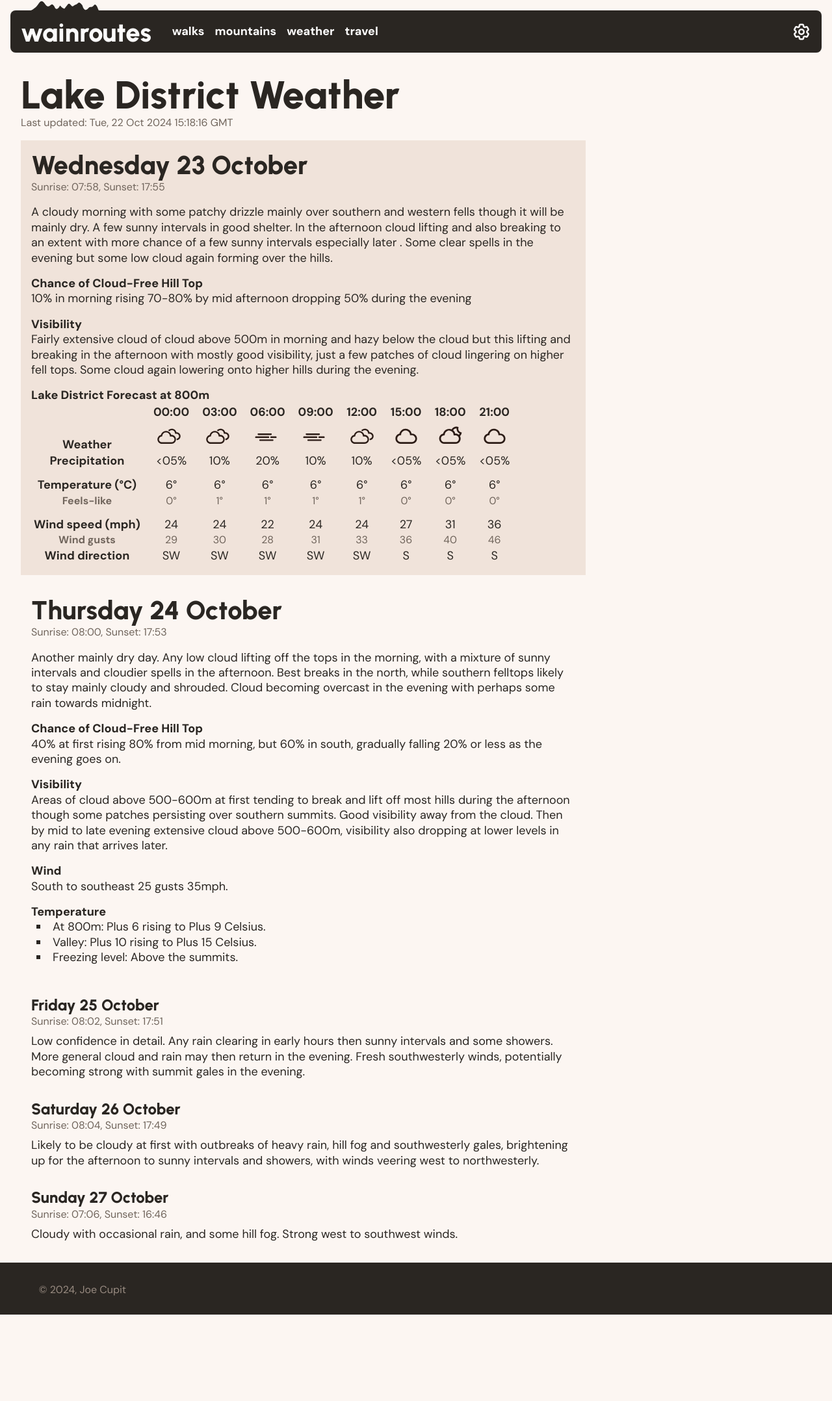
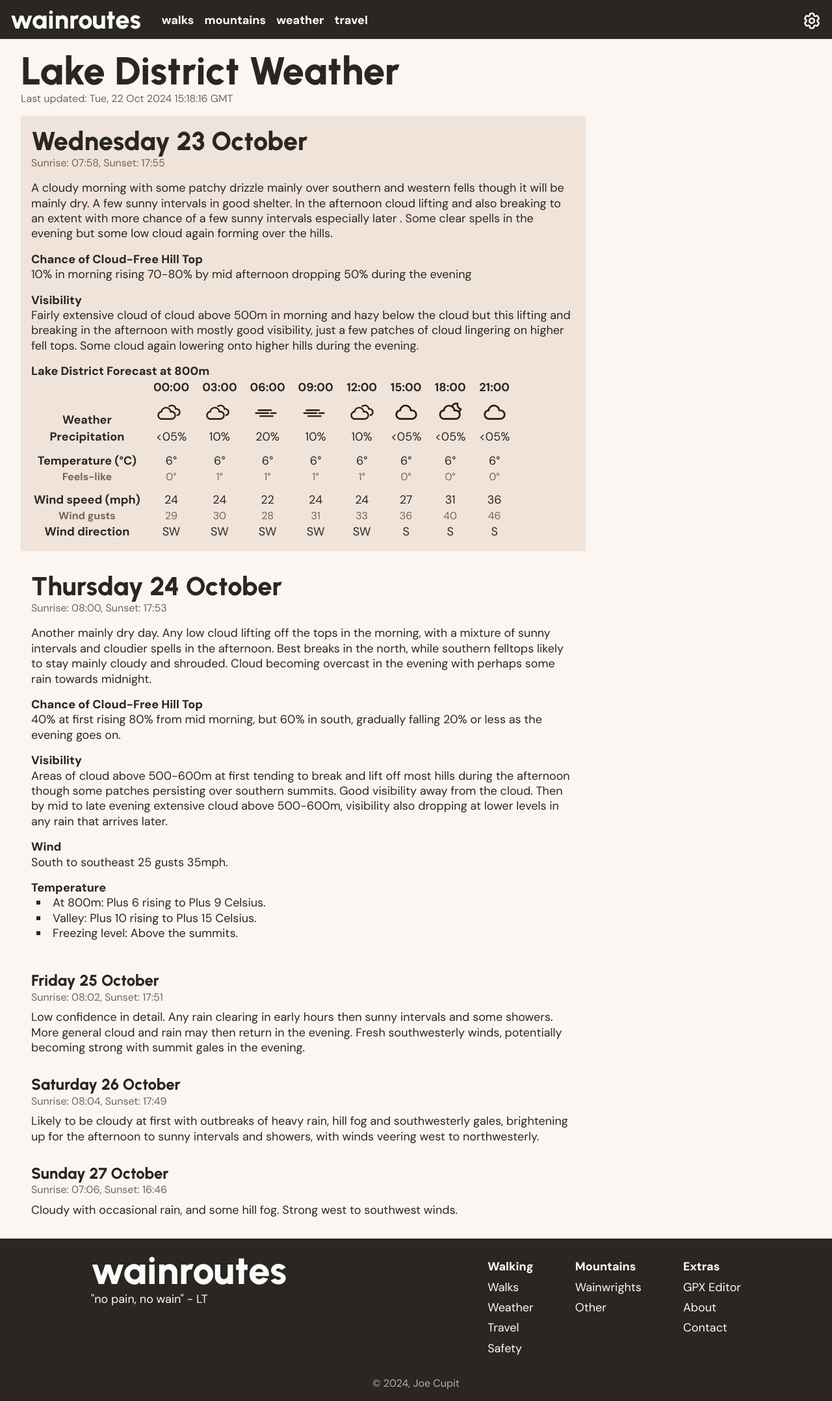
Before and after one commit to joe-cupit/wainroutes, a React (Create React App) app: page /weather in a window 1280 px wide. Shown: the whole page at 65% size. Before the commit the page ends 2023 px from the top, so only its background shows below. Built offline with nearby package versions, Linux system fonts and the light colour scheme; a web font is replaced by a local one.

Commit message:
Change navbar and footer to use default styling

```diff
--- a/src/App.css
+++ b/src/App.css
@@ -41,6 +41,9 @@ footer {
     [content-end]
       minmax(var(--section-padding), 1fr)
     [full-width-end];
+}
+header {
+  --section-padding: 1rem;
 }
 section > *,
 header > *,
@@ -135,6 +138,10 @@ p {
   font-size: var(--fs-300);
 }
 
+.bold {
+  font-weight: var(--fw-bold);
+}
+
 
 .button {
   --_button-color: var(--clr-white-400);
--- a/src/App.jsx
+++ b/src/App.jsx
@@ -3,7 +3,7 @@ import './App.css';
 import { useEffect } from 'react';
 import { Routes, Route, Navigate, useLocation } from 'react-router-dom';
 
-import { Navbar } from './components/navbar';
+import { Navbar } from './components/Navbar';
 import Footer from './components/Footer';
 import { NotFoundPage } from './pages/error/notfound';
 
--- a/src/components/Footer.css
+++ b/src/components/Footer.css
@@ -1,18 +1,27 @@
-.footer {
-  min-height: 5rem;
-  padding-block-start: 2rem;
-  padding-inline: 1rem;
+footer {
+  padding-block: var(--gap-400);
 
   color: var(--clr-white-400);
   background: var(--clr-black-400);
 }
 
-.footer_container {
-  width: min(1300px, 98%);
-  margin-inline: auto;
+.footer-container {
+  width: min(100%, 1000px);
+  padding-block-end: var(--gap-400);
 }
 
-.footer_copywright {
-  font-size: var(--fs-300);
-  color: var(--clr-black-200);
+.footer-links {
+  gap: var(--gap-700);
+  padding-block-start: var(--gap-400);
 }
+.footer-links a:hover {
+  text-decoration: underline;
+}
+.footer-list {
+  list-style: none;
+  gap: var(--gap-300);
+}
+
+footer .secondary-text {
+  color: var(--clr-black-100);
+}
--- a/src/components/Footer.jsx
+++ b/src/components/Footer.jsx
@@ -1,13 +1,43 @@
+import { Link } from "react-router-dom";
 import "./Footer.css";
 
 
 export default function Footer() {
   return (
-    <footer className="footer">
-      <div className="footer_container">
-        <div className="footer_copywright">&copy; 2024, Joe Cupit</div>
+    <footer>
+      <div className="flex-column align-center">
+        <div className="flex-row justify-apart footer-container">
+          <div>
+            <h6 className="title">wainroutes</h6>
+            <p>"no pain, no wain" - LT</p>
+          </div>
+
+          <div className="flex-row footer-links">
+            <ul className="flex-column footer-list">
+              <li className="bold">Walking</li>
+              <li><Link to="/walks">Walks</Link></li>
+              <li><Link to="/weather">Weather</Link></li>
+              <li><Link to="/travel">Travel</Link></li>
+              <li><Link to="/safety">Safety</Link></li>
+            </ul>
+
+            <ul className="flex-column footer-list">
+              <li className="bold">Mountains</li>
+              <li><Link to="/mountains">Wainwrights</Link></li>
+              <li><Link to="/other">Other</Link></li>
+            </ul>
+
+            <ul className="flex-column footer-list">
+              <li className="bold">Extras</li>
+              <li><Link to="/editor">GPX Editor</Link></li>
+              <li><Link to="/about">About</Link></li>
+              <li><Link to="/contact">Contact</Link></li>
+            </ul>
+          </div>
+        </div>
+
+        <p className="secondary-text">&copy; 2024, Joe Cupit</p>
       </div>
-
     </footer>
   )
 }
--- a/src/components/navbar.css
+++ b/src/components/navbar.css
@@ -1,144 +1,89 @@
 .navbar {
-  --_navbar-margin: 1rem;
-
-  display: flex;
-  gap: 1rem;
-  justify-content: space-between;
-  align-items: center;
-
   position: sticky;
-  top: var(--_navbar-margin);
+  top: 0;
+  isolation: isolate;
   z-index: calc(infinity);
 
-  width: min(1350px, 100% - (var(--_navbar-margin)*2));
-  margin: var(--_navbar-margin);
-  margin-inline: auto;
-  padding: 0.6rem 1rem;
-
-  border-radius: 0.5rem;
+  padding-block: var(--gap-300) var(--gap-200);
 
   font-weight: var(--fw-bold);
-
   color: var(--clr-white-400);
   background: var(--clr-black-400);
-
-  isolation: isolate;
 }
 
-.navbar-mountains {
-  position: absolute;
-  bottom: 97%;
-  left: 0;
+.navbar ul {
+  list-style: none;
+}
 
-  width: 10rem;
-  height: 1rem;
-  transform: scaleX(-1);
-
-  fill: var(--clr-black-400);
+.navbar .heading {
+  padding-bottom: var(--gap-200);
 }
 
 .navbar-left {
-  display: flex;
   gap: 2rem;
-  align-items: center;
 }
-
-.navbar-navtitle {
-  position: relative;
-  transform: translateY(-0.1rem);
-
-  font-family: var(--ff-heading);
-  font-size: var(--fs-800);
-  font-weight: var(--fw-bold);
-
-  height: calc(var(--fs-800) * 1.15);
-
-  cursor: pointer;
-}
-.navbar-navtitle:hover {
-  font-family: "DM Serif Display", "Urbanist", sans-serif;
-  line-height: 1.2;
-}
-
-.navbar-navlink {
+.navbar nav a {
   transition: color 150ms ease;
 }
-.navbar-nav {
-  display: flex;
-  gap: 1rem;
-}
-.navbar-nav:has(.navbar-navlink:hover) .navbar-navlink:not(:hover) {
+.navbar nav:has(a:hover) a:not(:hover) {
   color: var(--clr-black-100);
 }
 
-.navbar-right {
-  display: flex;
-  justify-content: center;
+
+.nav-button {
+  width: 30px;
+  height: 30px;
+  transition: rotate 200ms;
+}
+.navbar-right .nav-button:hover {
+  rotate: 90deg;
 }
 
-.nav-button {
-  height: 30px;
-  aspect-ratio: 1;
+.navbar-mobile-only,
+.navbar-mobile {
+  display: none;
 }
 
-.nav-button-rotate {
-  transition: rotate 200ms;
+.navbar-mobile {
+  position: fixed;
+  top: 0;
+  left: 0;
+
+  padding: var(--gap-500);
+
+  min-width: min(55%, 500px);
+  height: 100vh;
+
+  background: var(--clr-black-400);
+
+  transform: translateX(-100%);
+  transition-property: display transform;
+  transition-duration: 150ms;
+  transition-timing-function: ease-out;
+  transition-behavior: allow-discrete;
 }
-.nav-button-rotate:hover {
-  rotate: 0.25turn;
+.navbar-mobile nav {
+  margin-block: var(--gap-600);
 }
-
-
-.navbar-mobile-only {
-  display: none;
+.navbar-mobile ul {
+  gap: var(--gap-500)
 }
 
 @media (max-width: 650px) {
   .navbar {
-    --_navbar-margin: 0;
-    width: 100%;
-    border-radius: 0;
-    padding-block: 0.75rem;
+    padding-block: var(--gap-400);
   }
+}
 
-  .navbar-mobile-only {
-    display: inline-block;
-  }
-
-  .navbar-left {
-    gap: 1rem;
-  }
+@media (max-width: 550px) {
   .navbar-nav {
     display: none;
-
-    flex-direction: column;
-    gap: 1.5rem;
-    align-items: start;
-
-    position: absolute;
-    top: 100%;
-    left: 0;
-
-    width: min(80%, 400px);
-    height: calc(100vh - 100%);
-    padding: 1.5rem;
-    overflow: hidden;
-
-    font-size: var(--fs-800);
-
-    background: var(--clr-black-400);
-    z-index: inherit;
-
-    transform: translateX(-100%);
-
-    transition-property: display transform;
-    transition-duration: 150ms;
-    transition-timing-function: ease-out;
-    transition-behavior: allow-discrete;
   }
-  .navbar-nav[data-status="open"] {
-    display: flex;
-
+  .navbar-mobile-only,
+  .navbar-mobile.active {
+    display: block;
+  }
+  .navbar-mobile.active {
     transform: translateX(0);
     transition-duration: 200ms;
 
@@ -146,4 +91,8 @@
       transform: translateX(-100%);
     }
   }
+
+  .navbar-left {
+    gap: var(--gap-400);
+  }
 }
--- a/src/components/navbar.jsx
+++ b/src/components/navbar.jsx
@@ -1,4 +1,5 @@
-import "./navbar.css";
+import { useState } from "react";
+import "./Navbar.css";
 
 // import { useState } from "react";
 import { Link } from "react-router-dom";
@@ -6,56 +7,42 @@ import { Link } from "react-router-dom";
 
 export function Navbar() {
 
-  // const [darkMode, setDarkMode] = useState(false);
-
-  // function toggleDarkMode() {
-  //   setDarkMode(prev => !prev);
-  //   if (darkMode) document.body.classList.remove('darkmode');
-  //   else document.body.classList.add('darkmode');
-  // }
-
   function clickListener(e) {
-    const nav = document.getElementById("navbar-nav");
-    if (!e.composedPath().includes(nav) || e.target.tagName.toLowerCase() === "a") {
-      nav.setAttribute("data-status", "closed");
-    }
+    const mobileTarget = document.getElementById("navbar-mobile");
+    if (!e.composedPath().includes(mobileTarget)) openCloseMobile(false);
   }
 
-  function toggleMobileNav() {
-    const nav = document.getElementById("navbar-nav");
-    if (nav.getAttribute("data-status") === "open") {
-      nav.setAttribute("data-status", "closed");
-      document.removeEventListener("mouseup", clickListener);
-    } else {
-      nav.setAttribute("data-status", "open");
-      document.addEventListener("mouseup", clickListener);
+  const [showMobile, setShowMobile] = useState(false);
+  function openCloseMobile(open) {
+    setShowMobile(open);
+
+    if (open) document.addEventListener("mouseup", clickListener);
+    else document.removeEventListener("mouseup", clickListener);
   }
-  }
+
 
   return (
     <header className="navbar">
 
-      <svg className="navbar-mountains" xmlns="http://www.w3.org/2000/svg" viewBox="0 -8.22648 58.96 8.226">
-        <path d="M0 0C1.685-1.929 1.465-4.343 3.5-5.62c1.058.08.699.539 1.836 1.317 1.057.659 1.636.34 2.534.719 1.057.299 1.556 2.113 3.172 2.175 1.037.038 2.1547-1.81 2.394-2.875.259-1.197 1.337-2.095 2.354-2.813.998-.559 1.736.997 2.953 1.396 1.029.106 1.747 1.163 2.745 1.403.798.218 1.376-1.737 2.753-1.996.998-.3 1.098 1.017 2.295 2.234.975 1.068 1.225 2.428 2.079 1.376 1.018.033 1.478-1.117 2.037-1.379 1.051-2.004.919 1.314 3.186 1.905 1.741.23 1.478-2.332 3.383-3.482 1.117-.788 1.708 1.018 3.318 1.445 2.073.431 3.421-4.501 5.487-3.995 2.107-.169 2.529 5.016 9.147 7.545 1.097.394 2.369.575 3.787.636" />
-      </svg>
+      <div className="flex-row align-center justify-apart">
 
-      <div className="navbar-left">
-        <button className="nav-button navbar-mobile-only" onClick={toggleMobileNav}>
+        <div className="flex-row align-center navbar-left">
+          <button className="nav-button navbar-mobile-only" onClick={() => openCloseMobile(true)}>
             <svg xmlns="http://www.w3.org/2000/svg" fill="none" viewBox="0 0 24 24" strokeWidth={2} stroke="currentColor" className="size-6">
               <path strokeLinecap="round" strokeLinejoin="round" d="M3.75 5.25h16.5m-16.5 4.5h16.5m-16.5 4.5h16.5m-16.5 4.5h16.5" />
             </svg>
           </button>
 
-        <Link to="/" className="navbar-navtitle">wainroutes</Link>
-        <nav id="navbar-nav" className="navbar-nav">
-          <Link className="navbar-navlink" to="/walks">walks</Link>
-          <Link className="navbar-navlink" to="/mountains">mountains</Link>
-          <Link className="navbar-navlink" to="/weather">weather</Link>
-          <Link className="navbar-navlink" to="/travel">travel</Link>
+          <Link to="/" className="heading">wainroutes</Link>
+          <nav id="navbar-nav" className="flex-row navbar-nav">
+            <Link to="/walks">walks</Link>
+            <Link to="/mountains">mountains</Link>
+            <Link to="/weather">weather</Link>
+            <Link to="/travel">travel</Link>
           </nav>
         </div>
 
-      <div className="navbar-right">
+        <div className="flex-row justify-center navbar-right">
           <button className="nav-button nav-button-rotate">
             <svg xmlns="http://www.w3.org/2000/svg" fill="none" viewBox="0 0 24 24" strokeWidth={2} stroke="currentColor" className="size-6">
               <path strokeLinecap="round" strokeLinejoin="round" d="M9.594 3.94c.09-.542.56-.94 1.11-.94h2.593c.55 0 1.02.398 1.11.94l.213 1.281c.063.374.313.686.645.87.074.04.147.083.22.127.325.196.72.257 1.075.124l1.217-.456a1.125 1.125 0 0 1 1.37.49l1.296 2.247a1.125 1.125 0 0 1-.26 1.431l-1.003.827c-.293.241-.438.613-.43.992a7.723 7.723 0 0 1 0 .255c-.008.378.137.75.43.991l1.004.827c.424.35.534.955.26 1.43l-1.298 2.247a1.125 1.125 0 0 1-1.369.491l-1.217-.456c-.355-.133-.75-.072-1.076.124a6.47 6.47 0 0 1-.22.128c-.331.183-.581.495-.644.869l-.213 1.281c-.09.543-.56.94-1.11.94h-2.594c-.55 0-1.019-.398-1.11-.94l-.213-1.281c-.062-.374-.312-.686-.644-.87a6.52 6.52 0 0 1-.22-.127c-.325-.196-.72-.257-1.076-.124l-1.217.456a1.125 1.125 0 0 1-1.369-.49l-1.297-2.247a1.125 1.125 0 0 1 .26-1.431l1.004-.827c.292-.24.437-.613.43-.991a6.932 6.932 0 0 1 0-.255c.007-.38-.138-.751-.43-.992l-1.004-.827a1.125 1.125 0 0 1-.26-1.43l1.297-2.247a1.125 1.125 0 0 1 1.37-.491l1.216.456c.356.133.751.072 1.076-.124.072-.044.146-.086.22-.128.332-.183.582-.495.644-.869l.214-1.28Z" />
@@ -63,6 +50,24 @@ export function Navbar() {
             </svg>
           </button>
         </div>
+      </div>
+
+      <div id="navbar-mobile" className={"navbar-mobile" + (showMobile ? " active" : "")}>
+        <button className="nav-button" onClick={() => openCloseMobile(false)}>
+          <svg xmlns="http://www.w3.org/2000/svg" fill="none" viewBox="5 5 18 18" strokeWidth="2" stroke="currentColor">
+            <path d="M6 18 18 6M6 6l12 12" strokeLinecap="round" strokeLinejoin="round" />
+          </svg>
+        </button>
+
+        <nav>
+          <ul className="flex-column heading">
+            <li onClick={() => openCloseMobile(false)}><Link to="/walks">walks</Link></li>
+            <li onClick={() => openCloseMobile(false)}><Link to="/mountains">mountains</Link></li>
+            <li onClick={() => openCloseMobile(false)}><Link to="/weather">weather</Link></li>
+            <li onClick={() => openCloseMobile(false)}><Link to="/travel">travel</Link></li>
+          </ul>
+        </nav>
+      </div>
 
     </header>
   )
```
Lines whose indentation alone changed are shown as unchanged.
